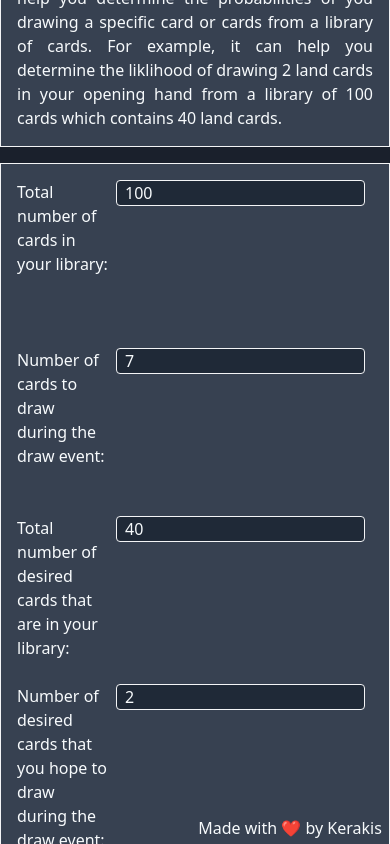
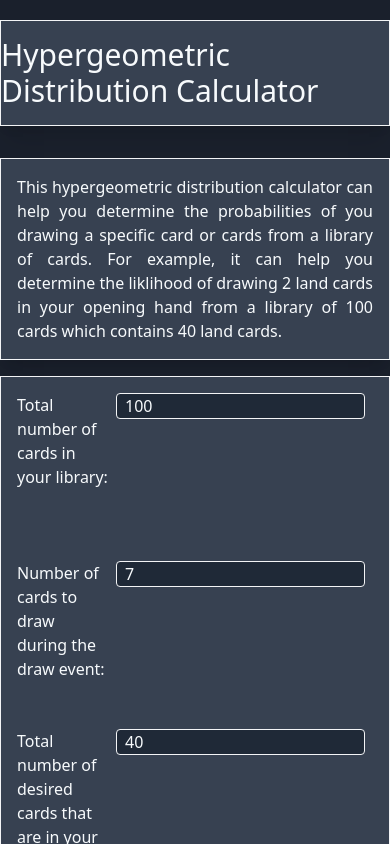
Before and after one commit to Kerakis/hypergeo-calc, a React (Create React App) app: page / in a window 390 px wide. Shown: the top 844 px of the page. Built offline with nearby package versions, Linux system fonts and the light colour scheme; the HTML template or start-up script is replaced by a standard one.

Commit message:
Minor mobile layout changes

```diff
--- a/index.css
+++ /dev/null
@@ -1,8 +0,0 @@
-@tailwind base;
-@tailwind components;
-@tailwind utilities;
-
-body {
-  background: #1a202c;
-  color: #f7fafc;
-}
--- a/src/App.js
+++ b/src/App.js
@@ -61,7 +61,7 @@
     // ucdf(N, M, n, x);
     // whiff(N, M, n);
     // mean(N, M, n);
-    resultsRef.current.style.display = 'flex';
+    resultsRef.current.style.visibility = 'visible';
   };
 
   let exactCards = 100 * +pmf(N, M, n, x).toFixed(3) + '%';
@@ -71,14 +71,14 @@
   let meanCards = +mean(N, M, n, x);
 
   return (
-    <div className='flex flex-col h-screen align-center justify-center'>
+    <div className='flex flex-col lg:h-screen mt-5 lg:mt-0 align-center justify-center'>
       <div className='flex flex-col max-w-4xl mx-auto'>
-        <div className='mb-8 mx-auto flex flex-col items-center bg-gray-700 container border-solid border border-gray-100'>
+        <div className='mb-8 mx-auto flex flex-col items-center bg-gray-700 container border-solid border border-gray-100 shadow-xl'>
           <h1 className='text-3xl py-4'>
             Hypergeometric Distribution Calculator
           </h1>
         </div>
-        <div className='mb-4 mx-auto flex flex-col items-center bg-gray-700 container border-solid border border-gray-100'>
+        <div className='mb-4 mx-auto flex flex-col items-center bg-gray-700 container border-solid border border-gray-100 shadow-xl'>
           <h3 className='p-4 text-justify'>
             This hypergeometric distribution calculator can help you determine
             the probabilities of you drawing a specific card or cards from a
@@ -87,7 +87,7 @@
             library of 100 cards which contains 40 land cards.
           </h3>
         </div>
-        <div className='m-auto flex flex-col bg-gray-700 container border-solid border border-gray-100'>
+        <div className='mb-4 m-auto flex flex-col bg-gray-700 container border-solid border border-gray-100 shadow-xl'>
           <form
             className='grid grid-rows-5 grid-cols-1 p-4'
             onSubmit={handleSubmit}
@@ -95,7 +95,7 @@
             <div>
               <label>Total number of cards in your library:</label>
             </div>
-            <div className='justify-self-end'>
+            <div className='justify-self-start'>
               <input
                 className='bg-gray-800 focus:bg-slate-500 transition-colors border border-solid rounded border-gray-100 px-2 mx-2'
                 type='text'
@@ -145,7 +145,11 @@
               />
             </div>
           </form>
-          <div ref={resultsRef} className='hidden'>
+        </div>
+        <div
+          ref={resultsRef}
+          className='invisible m-auto flex flex-col bg-gray-700 container border-solid border border-gray-100 shadow-xl'
+        >
           <div className='p-4 grid grid-cols-2 grid-rows-4 gap-1'>
             <div className=''>
               <p>Chance to draw exactly {x} of the desired card: </p>
@@ -170,15 +174,14 @@
                 <span className='font-bold'>{meanCards}</span> of the desired
                 card(s) when you draw <span className='font-bold'>{n}</span>{' '}
                 card(s) from a <span className='font-bold'>{N}</span>-card
-                  library containing <span className='font-bold'>{M}</span> of
-                  the desired card(s).
+                library containing <span className='font-bold'>{M}</span> of the
+                desired card(s).
               </p>
             </div>
           </div>
         </div>
       </div>
-      </div>
-      <footer className='fixed right-0 bottom-0 m-1'>
+      <footer className='mx-auto lg:fixed lg:right-0 lg:bottom-0 m-1'>
         <p>
           Made with &#10084; by
           <a
```
Lines whose indentation alone changed are shown as unchanged.
